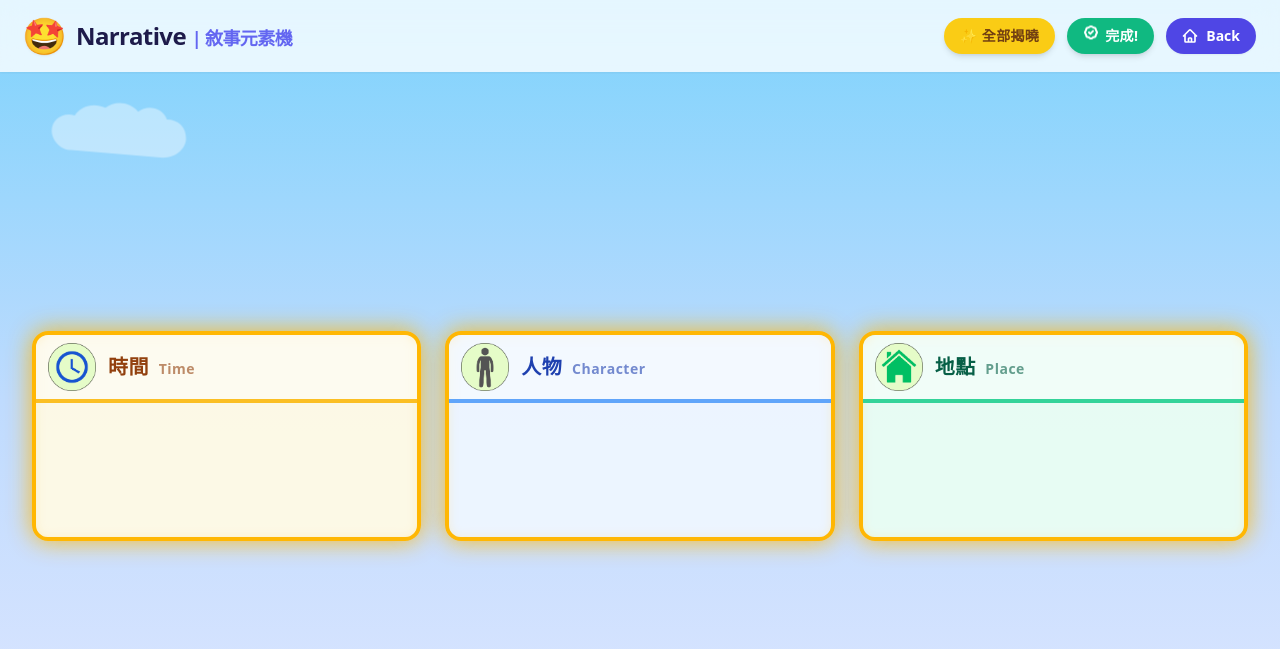
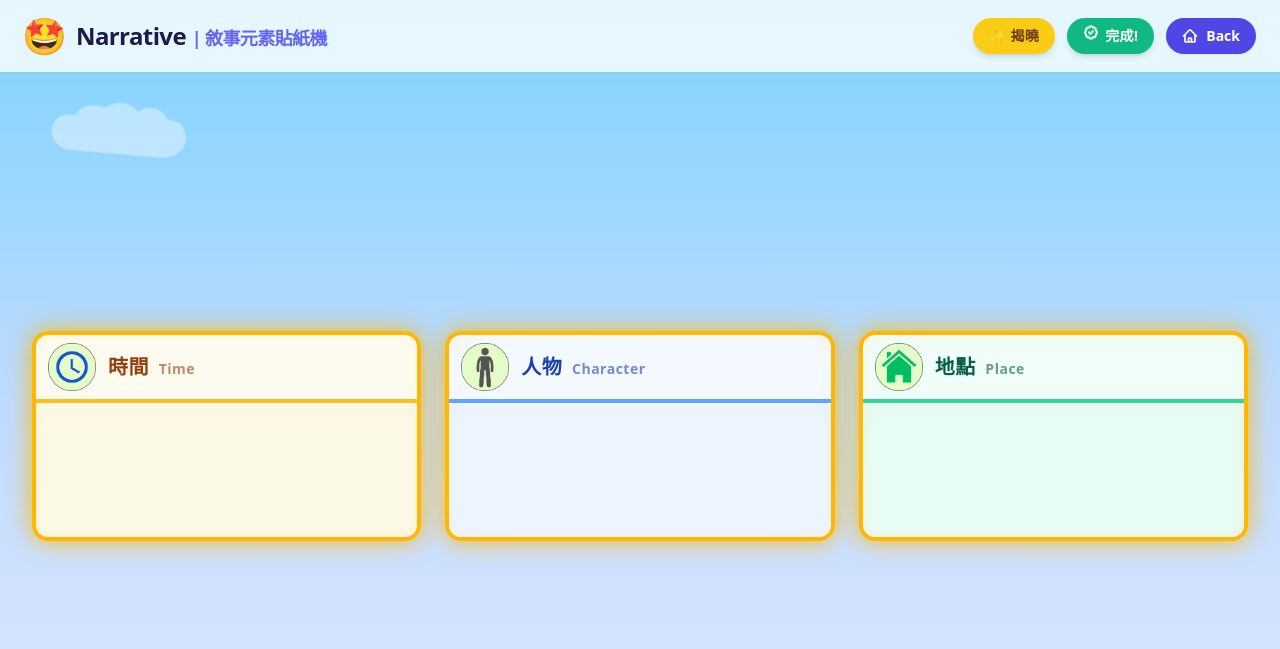
Before and after one commit to Jittery-Ego-Reviewer/sgeemojis, a plain HTML site: page index.htm in a window 1280 px wide. Both pictures are taken after a click on the button "開始説故事". Shown: the top 649 px of the page. Drawn offline with nearby package versions, Linux system fonts and the light colour scheme.

Commit message:
Update index.htm

```diff
--- a/index.htm
+++ b/index.htm
@@ -3,7 +3,7 @@
 <head>
   <meta charset="UTF-8">
   <meta name="viewport" content="width=device-width, initial-scale=1.0">
-  <title>敘事元素機</title>
+  <title>敘事元素貼紙機</title>
   <!-- Tailwind CSS CDN -->
   <script src="https://cdn.tailwindcss.com"></script>
   <style>
@@ -96,7 +96,7 @@
           🤩
         </div>
         <h1 class="text-lg sm:text-2xl font-black text-indigo-950 tracking-tight">
-          Narrative <span class="hidden sm:inline font-bold text-indigo-500 text-lg">| 敘事元素機</span>
+          Narrative <span class="hidden sm:inline font-bold text-indigo-500 text-lg">| 敘事元素貼紙機</span>
         </h1>
       </div>
 
@@ -106,7 +106,7 @@
           <!-- Global Reveal Button -->
           <button id="reveal-btn" class="tactile-btn flex items-center px-3 sm:px-4 py-2 bg-yellow-400 hover:bg-yellow-300 text-yellow-900 font-black rounded-full shadow-md text-xs sm:text-sm tracking-wide">
             <span class="mr-1">✨</span>
-            <span class="hidden sm:inline">全部揭曉</span>
+            <span class="hidden sm:inline">揭曉</span>
             <span class="sm:hidden">揭曉</span>
           </button>
 
```
